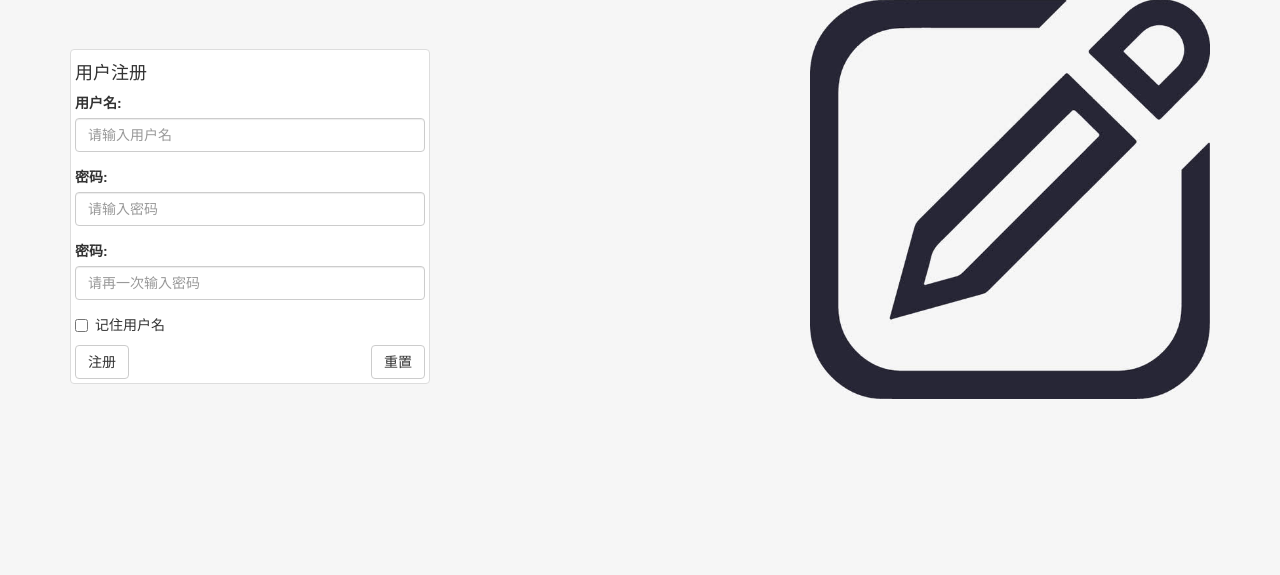
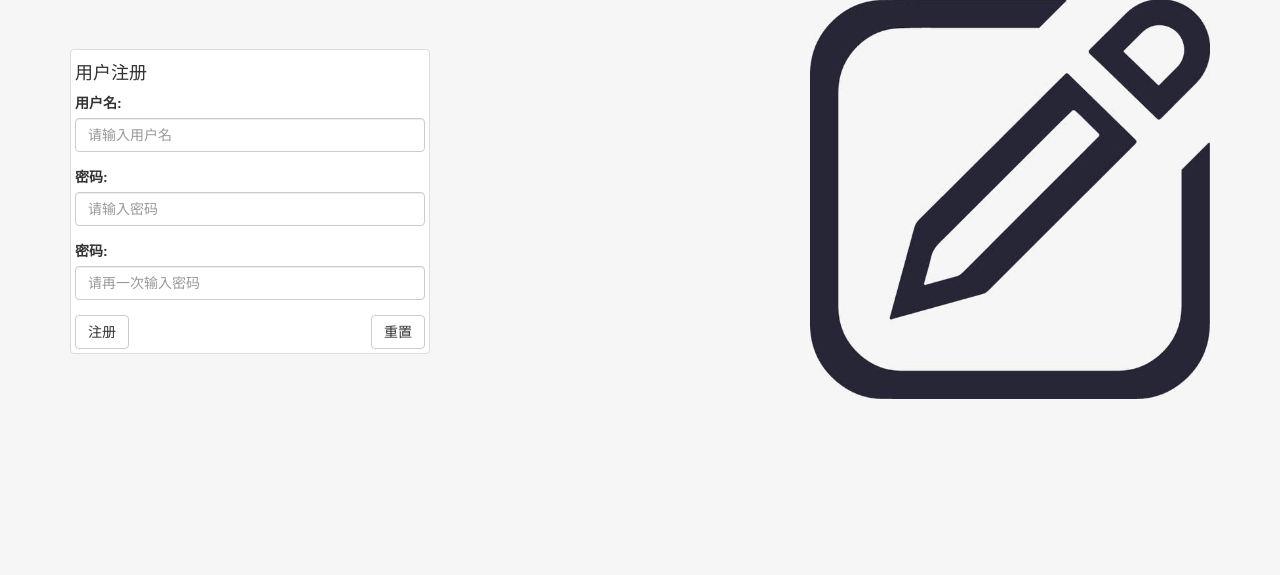
Before and after one commit to sure6/sureNote, a Django app: page /user/reg in a window 1280 px wide. Shown: the part 121-696 px from the top of the page. Run offline with Django 3.2, Linux system fonts and the light colour scheme; some libraries are stand-ins or nearby versions.

```diff
--- a/user/templates/user/register.html
+++ b/user/templates/user/register.html
@@ -32,11 +32,6 @@
                       <div class="form-group">
                         <label for="password_2">密码:</label>
                         <input type="password" class="form-control" id="password_2" placeholder="请再一次输入密码" name="password_2">
-                      </div>
-                      <div class="checkbox">
-                        <label>
-                          <input type="checkbox" name="check_remember"> 记住用户名
-                        </label>
                       </div>
                       <button type="submit" class="btn btn-default">注册</button>
                       <input type="reset" class="btn btn-default pull-right" value="重置">
```
Also changed, not shown: sureNote.sqlite3.
